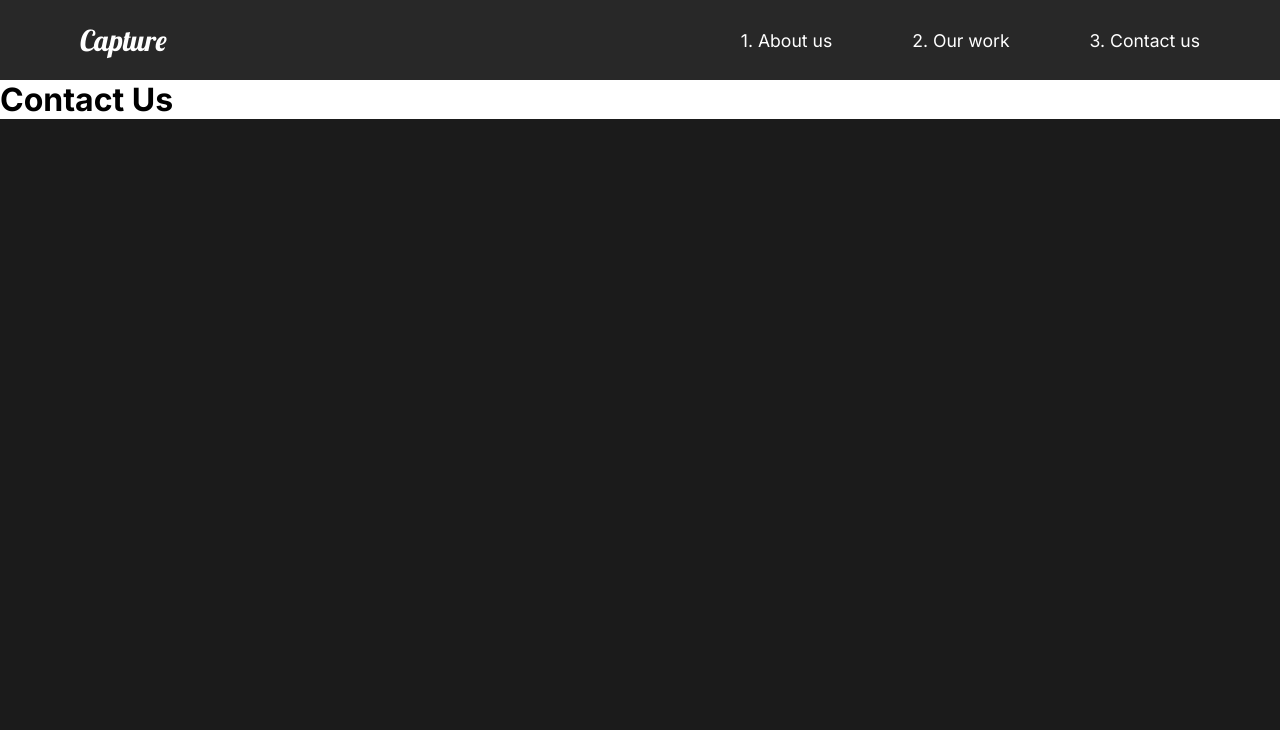
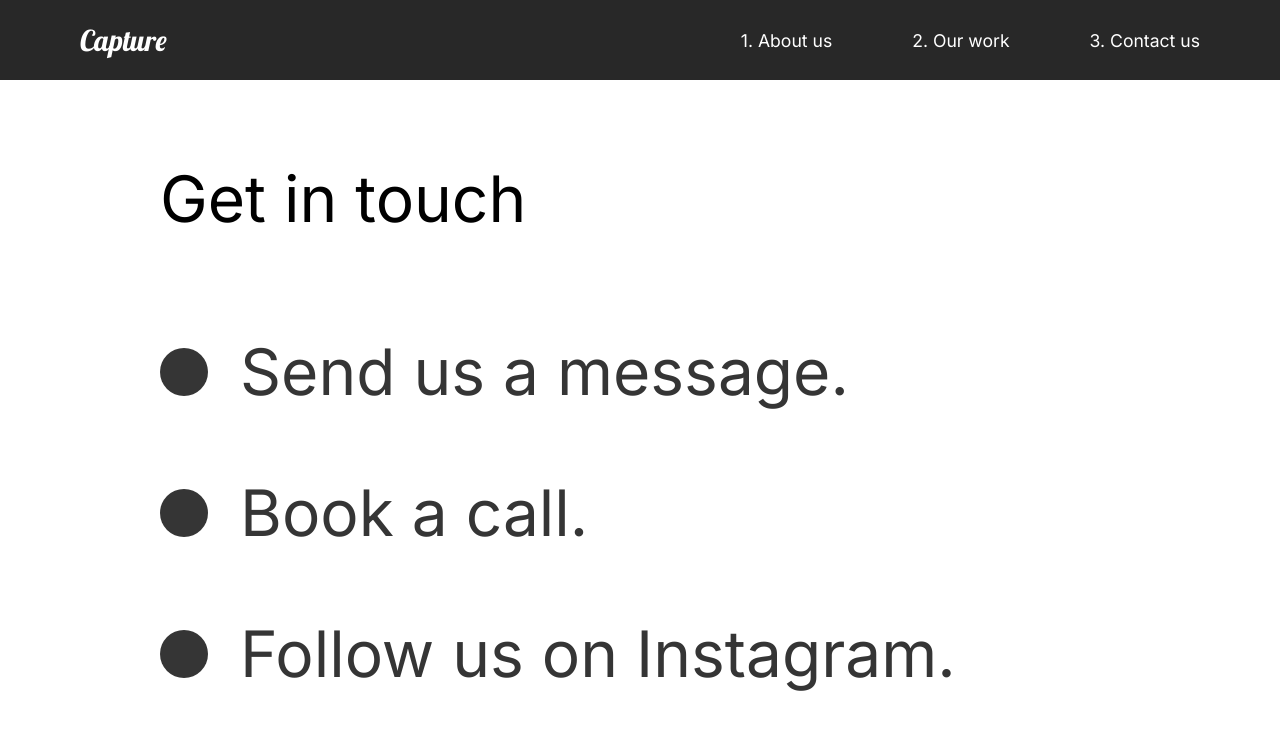
Before and after one commit to ixycreativity/Capture-Portfolio-React, a React (Create React App) app: page /contact in a window 1280 px wide. Shown: the top 730 px of the page. Built offline with nearby package versions, Linux system fonts and the light colour scheme.

Commit message:
contact us page

```diff
--- a/src/pages/ContactUs.js
+++ b/src/pages/ContactUs.js
@@ -1,19 +1,74 @@
 import React from "react";
 import { motion } from "framer-motion";
-import { pageAnimation } from "../animation";
+import { pageAnimation, titleAnim } from "../animation";
+import styled from "styled-components";
 
 const ContactUs = () => {
   return (
-    <motion.div
+    <ContactStyle
       variants={pageAnimation}
       initial="hidden"
       animate="show"
       exit="exit"
       style={{ background: "#fff" }}
     >
-      <h1>Contact Us</h1>
-    </motion.div>
+      <Title>
+        <Hide>
+          <motion.h2 variants={titleAnim}>Get in touch</motion.h2>
+        </Hide>
+      </Title>
+      <div>
+        <Hide>
+          <Social variants={titleAnim}>
+            <Circle />
+            <h2>Send us a message.</h2>
+          </Social>
+        </Hide>
+        <Hide>
+          <Social variants={titleAnim}>
+            <Circle />
+            <h2>Book a call.</h2>
+          </Social>
+        </Hide>
+        <Hide>
+          <Social variants={titleAnim}>
+            <Circle />
+            <h2>Follow us on Instagram.</h2>
+          </Social>
+        </Hide>
+      </div>
+    </ContactStyle>
   );
 };
 
+const ContactStyle = styled(motion.div)`
+  padding: 5rem 10rem;
+  color: #353535;
+  min-height: 90vh;
+`;
+
+const Title = styled.div`
+  margin-bottom: 4rem;
+  color: black;
+`;
+
+const Hide = styled.div`
+  overflow: hidden;
+`;
+
+const Social = styled(motion.div)`
+  display: flex;
+  align-items: center;
+  h2 {
+    margin: 2rem;
+  }
+`;
+
+const Circle = styled.div`
+  border-radius: 50%;
+  width: 3rem;
+  height: 3rem;
+  background: #353535;
+`;
+
 export default ContactUs;
```
